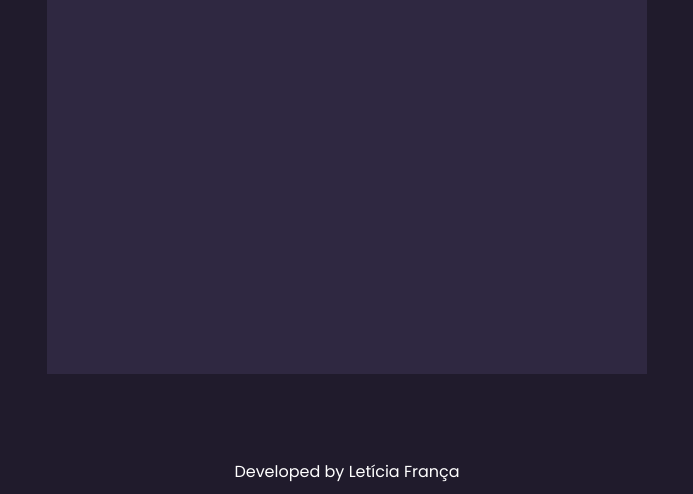
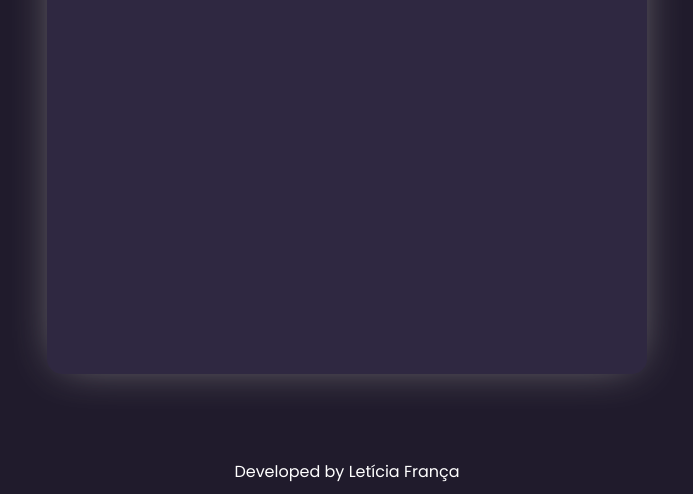
Before and after one commit to lettyfranca/countryGuide, a plain HTML site: page index.html in a window 1280 px wide. Shown: the part 306-800 px from the top of the page, without its empty margins (293-986 px from the left). Drawn offline with Linux system fonts and the light colour scheme.

Commit message:
editing style of container

```diff
--- a/style.css
+++ b/style.css
@@ -20,6 +20,8 @@ body {
     width: 600px;
     height: 70vh;
     text-align: center;
+    border-radius: 15px;
+    box-shadow: 0px 0px 47px -14px rgb(150, 147, 147)
 }
 
 .title {
```
